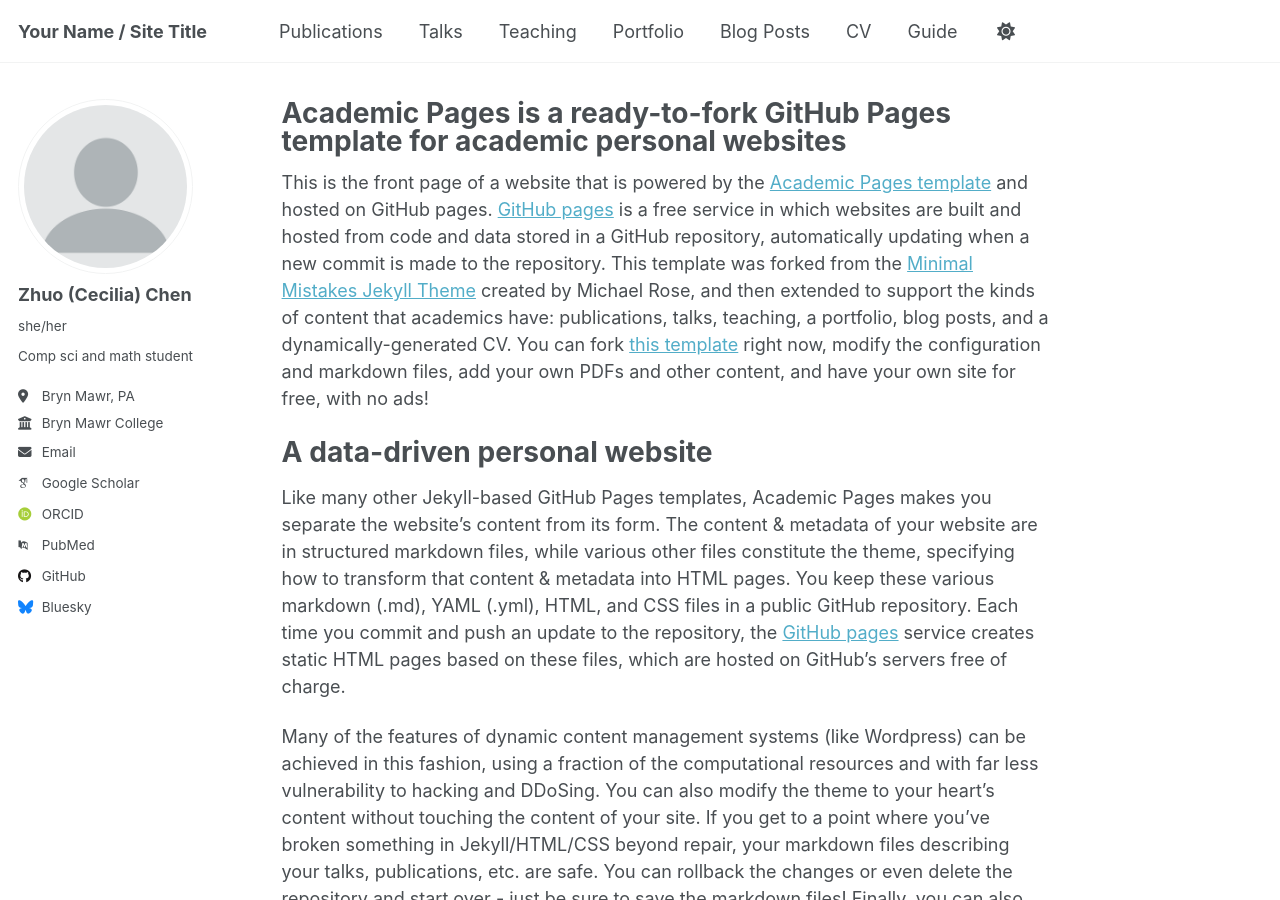
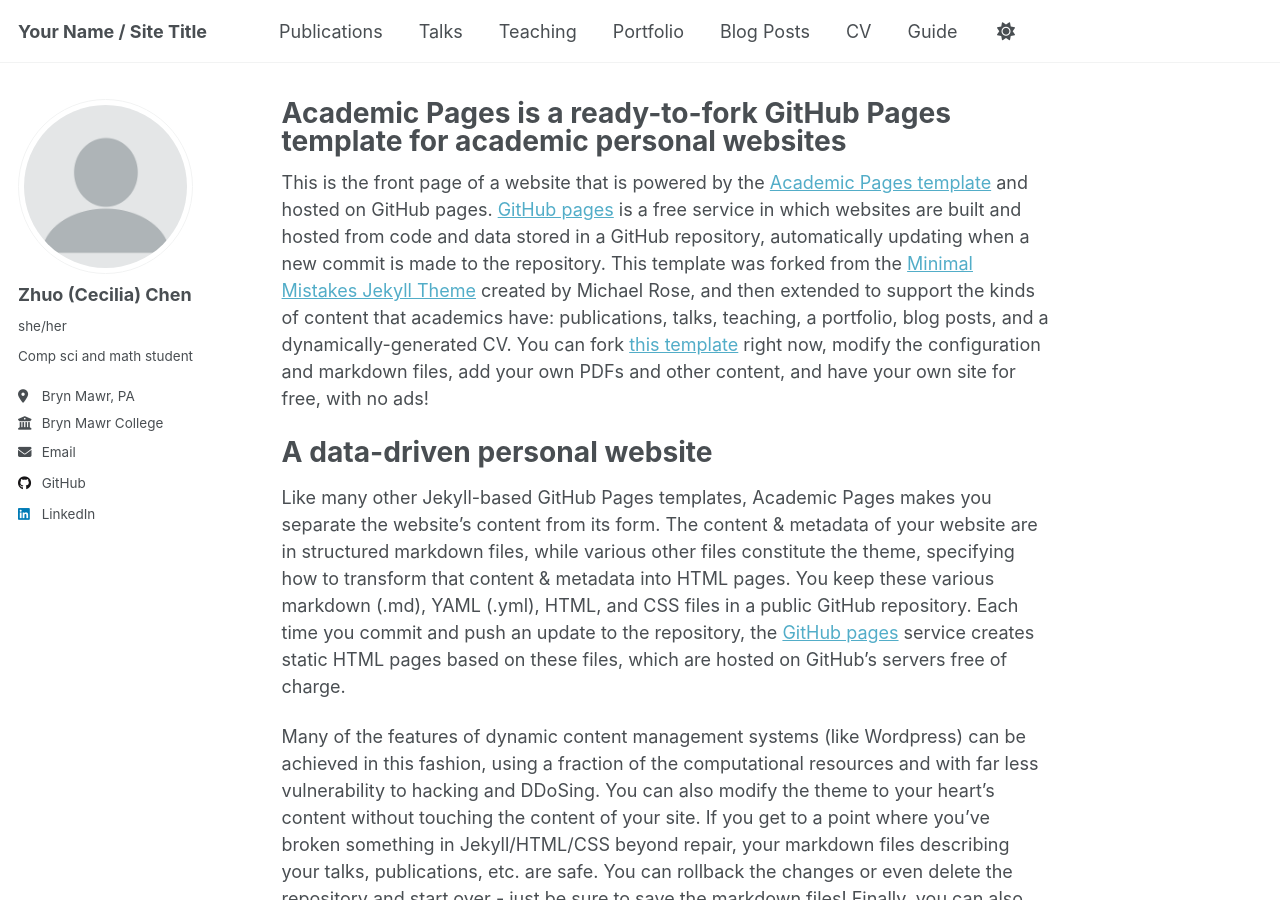
Before and after one commit to Cecilia7717/Cecilia7717.github.io, a Jekyll site: the page built from _pages/about.md, in a window 1280 px wide and 900 px high. Built offline with Jekyll 4.4.1, drawn with Linux system fonts in a browser that asks for light colours; some web fonts are replaced.

Commit message:
Update _config.yml

```diff
--- a/_config.yml
+++ b/_config.yml
@@ -33,11 +33,11 @@ author:
 
   # Academic websites
   arxiv            : # URL - Update with the correct link to your profile
-  googlescholar    : "https://scholar.google.com/citations?user=PS_CX0AAAAAJ"
+  googlescholar    : # "https://scholar.google.com/citations?user=PS_CX0AAAAAJ"
   impactstory      : # URL
-  orcid            : "http://orcid.org/yourorcidurl"
+  orcid            : # "http://orcid.org/yourorcidurl"
   semantic         : # URL
-  pubmed           : "https://www.ncbi.nlm.nih.gov/pubmed/?term=john+snow"
+  pubmed           : # "https://www.ncbi.nlm.nih.gov/pubmed/?term=john+snow"
   researchgate     : # URL
   scopus           : # URL
 
@@ -45,12 +45,12 @@ author:
   bitbucket        : # Username - Update with your username on the site
   codepen          : # Username
   dribbble         : # Username
-  github           : "academicpages"
+  github           : "github.com/Cecilia7717"
   kaggle           : # Username
   stackoverflow    : # User number or user number and name (i.e., use "1" or "1/jeff-atwood")
 
   # Social media
-  bluesky          : "bsky.app" # Replace this with you Bluesky username
+  bluesky          : # "bsky.app" # Replace this with you Bluesky username
   facebook         : # Username
   flickr           : # Username
   foursquare       : # Username
@@ -59,7 +59,7 @@ author:
   keybase          : # Username
   instagram        : # Username
   lastfm           : # Username
-  linkedin         : # Username
+  linkedin         : "https://www.linkedin.com/in/cecilia-chen-256503270/"
   mastodon         : # URL
   medium           : # URL
   pinterest        : # Username
```
